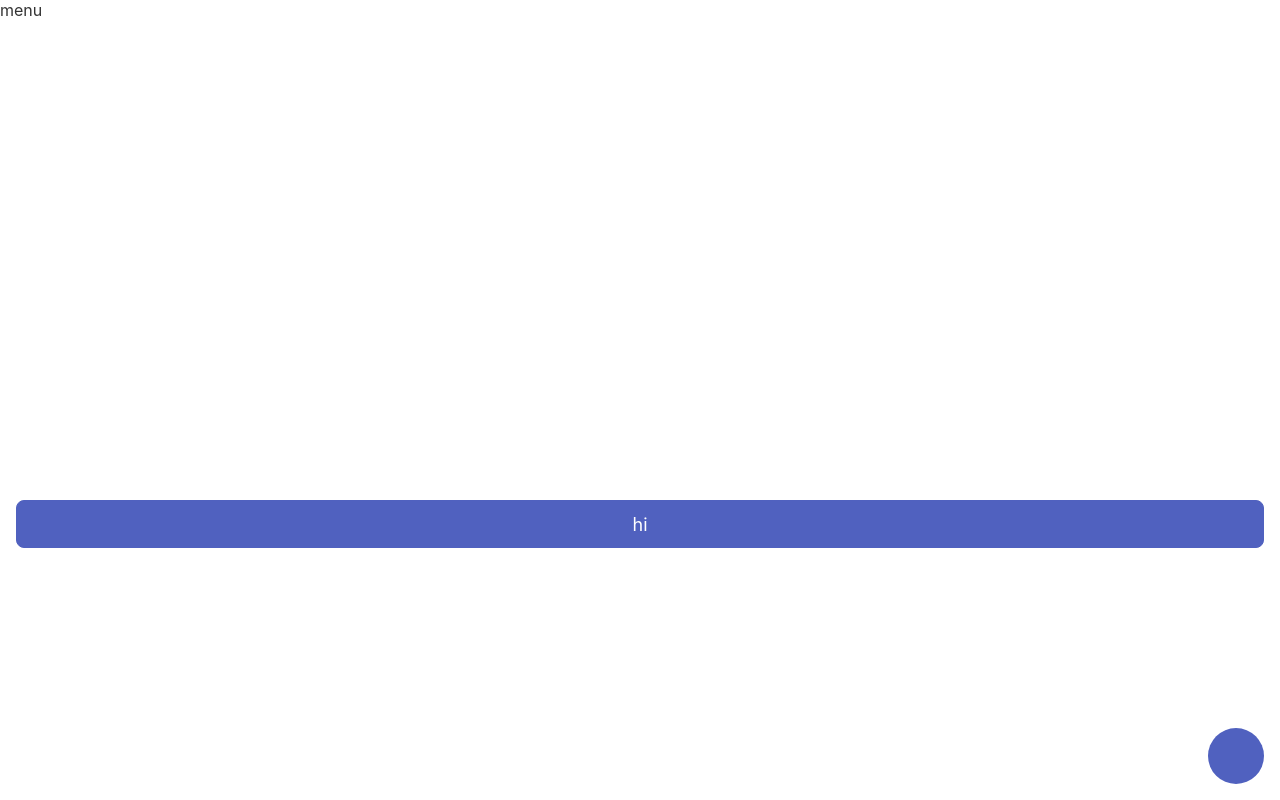
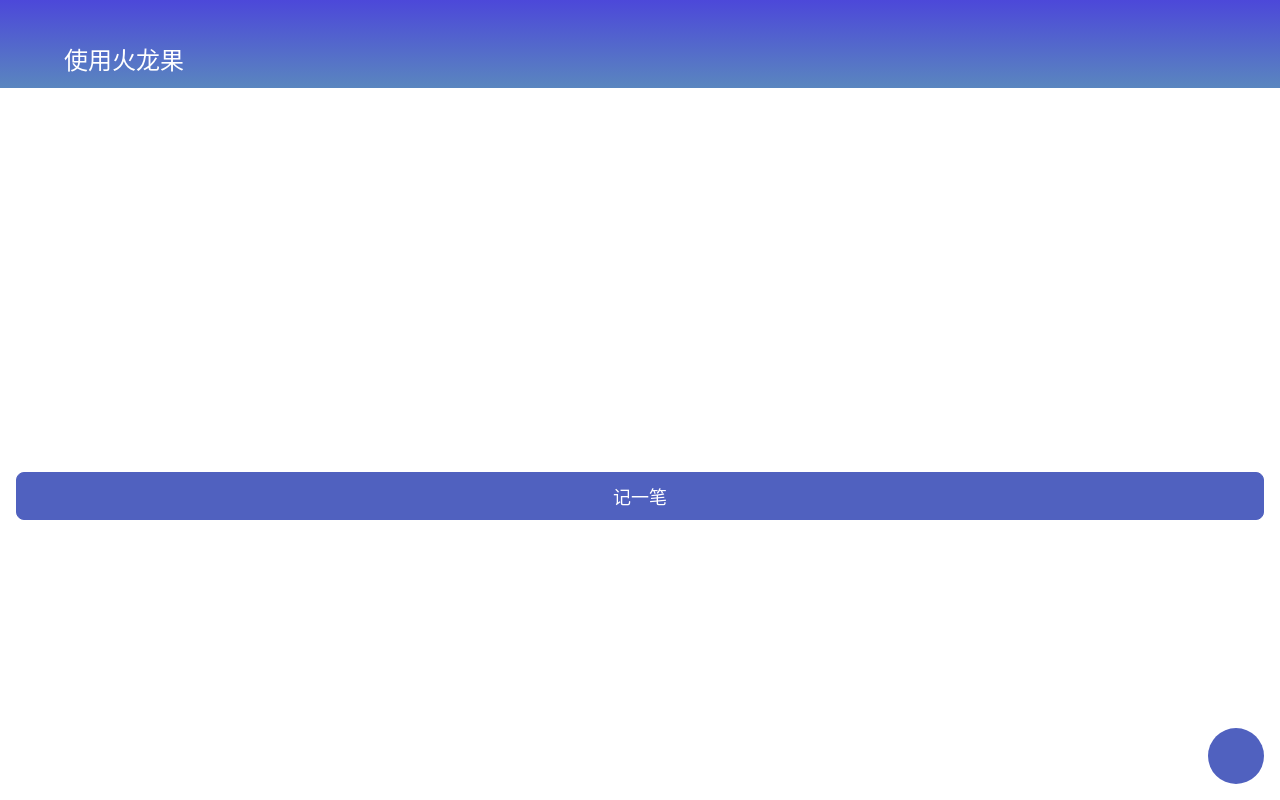
Before and after one commit to guakun01/zhangbu-1-fe, a Vue app: page /#/start in a window 1280 px wide. Built offline with nearby package versions, Linux system fonts and the light colour scheme.

Commit message:
完成 navbar 组件

```diff
--- a/src/assets/stylesheets/var.scss
+++ b/src/assets/stylesheets/var.scss
@@ -14,4 +14,7 @@
     --button-height: 48px;
     --float-button-text-color: #fff;
     --float-button-bg-color: var(--button-bg);
+    --navbar-bg-start: var(--welcome-bg-start);
+    --navbar-bg-end: var(--welcome-bg-end);
+    --navbar-text-color: #fff;
 }
--- a/src/shared/Button.tsx
+++ b/src/shared/Button.tsx
@@ -8,7 +8,7 @@
 export const Button = defineComponent<Props>({
     setup: (props, context) => {
         return () => (
-            <button class={s.button}>hi</button>
+            <button class={s.button}>{context.slots.default?.()}</button>
         )
     }
 })
--- a/src/shared/Icon.tsx
+++ b/src/shared/Icon.tsx
@@ -1,7 +1,7 @@
 import { defineComponent, PropType } from 'vue';
 import s from './Icon.module.scss';
 
-export type IconName = 'add' | 'autumn' | 'dragon-fruit' | 'spring' | 'summer' | 'winter'
+export type IconName = 'add' | 'autumn' | 'dragon-fruit' | 'spring' | 'summer' | 'winter' | 'menu'
 
 export const Icon = defineComponent({
     props: {
--- /dev/null
+++ b/src/shared/Navbar.module.scss
@@ -0,0 +1,26 @@
+.navbar {
+  background: linear-gradient(to bottom, var(--navbar-bg-start), var(--navbar-bg-end));
+  color: var(--navbar-text-color);
+  fill: var(--navbar-text-color);
+  display: flex;
+  justify-content: flex-start;
+  align-items: center;
+  padding: 40px 16px 12px;
+}
+
+.title_wrapper {
+  font-size: 24px;
+  margin-left: 12px;
+}
+.icon_wrapper {
+  width: 36px;
+  height: 36px;
+  display: flex;
+  justify-content: center;
+  align-items: center;
+
+  > * {
+    max-width: 100%;
+    max-height: 100%;
+  }
+}
--- /dev/null
+++ b/src/shared/Navbar.tsx
@@ -0,0 +1,23 @@
+import { defineComponent, PropType } from 'vue';
+import s from './Navbar.module.scss';
+export const Navbar = defineComponent({
+    props: {
+        name: {
+            type: String as PropType<string>
+        }
+    },
+    setup: (props, context) => {
+        const { slots } = context;
+
+        return () => (
+            <div class={s.navbar}>
+                <span class={s.icon_wrapper}>
+                    {slots.icon?.()}
+                </span>
+                <span class={s.title_wrapper}>
+                    {slots.default?.()}
+                </span>
+            </div>
+        )
+    }
+})
--- a/src/views/StartPage.module.scss
+++ b/src/views/StartPage.module.scss
@@ -10,6 +10,12 @@
     height: 128px;
 
     &_wrapper {
-        padding: 168px 0;
+        padding: 120px 0;
     }
 }
+.nav_icon {
+    width: 36px;
+    height: 36px;
+    position: relative;
+    top: 2px;
+}
--- a/src/views/StartPage.tsx
+++ b/src/views/StartPage.tsx
@@ -3,16 +3,22 @@
 import { Center } from '../shared/Center';
 import { FloatButton } from '../shared/FloatButton';
 import { Icon } from '../shared/Icon';
+import { Navbar } from '../shared/Navbar';
 import s from './StartPage.module.scss';
 export const StartPage = defineComponent({
     setup: (props, context) => {
         const x = () => { console.log("hi"); }
         return () => (
             <div>
-                <nav>menu</nav>
+                <Navbar>{
+                    {
+                        default: '使用火龙果',
+                        icon: <Icon name="menu" class={s.nav_icon} />
+                    }
+                }</Navbar>
                 <Center class={s.dragon_fruit_wrapper}><Icon name='dragon-fruit' class={s.dragon_fruit} /></Center>
                 <div class={s.button_wrapper}>
-                    <Button onClick={x} class={s.button}>Test</Button>
+                    <Button onClick={x} class={s.button}>记一笔</Button>
                 </div>
                 <FloatButton iconName='add' />
             </div>
```
Also changed, not shown: src/assets/icons/menu.svg (added).
